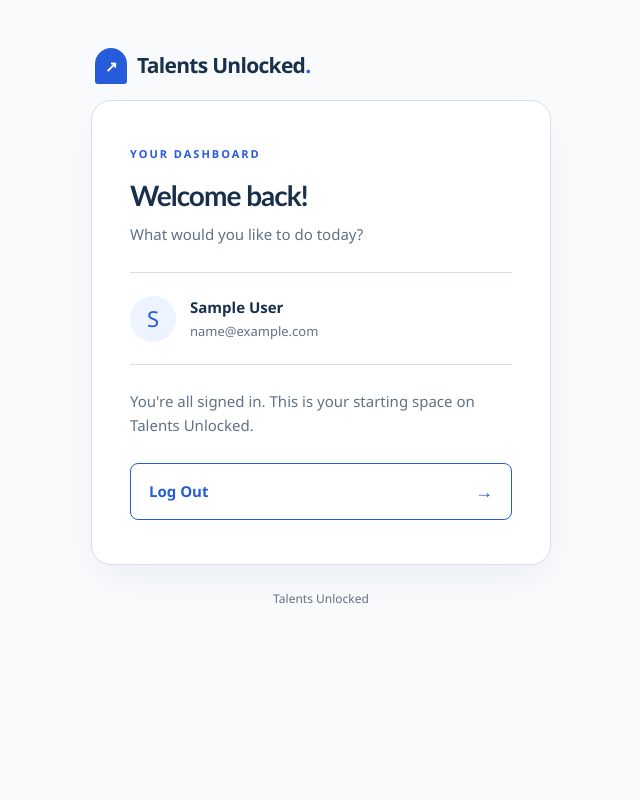
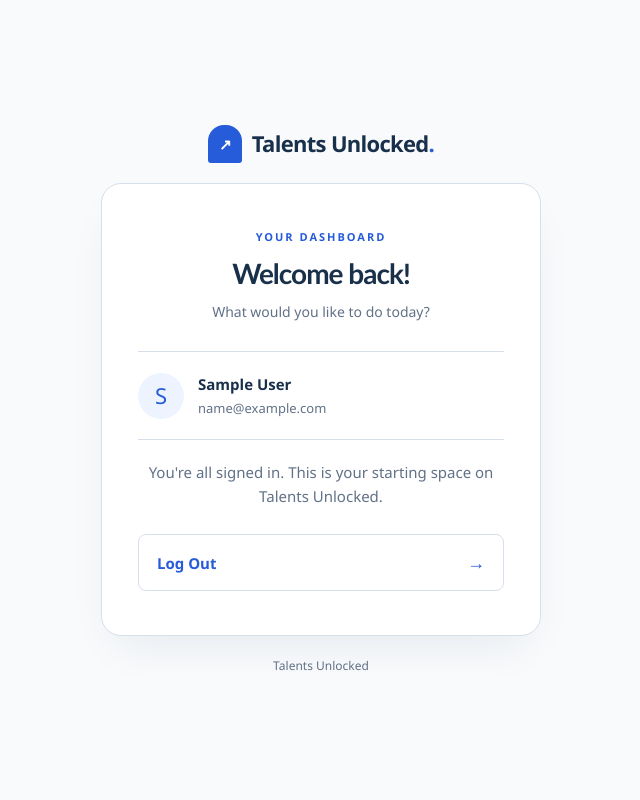
Before and after one commit to myra-rgb/talents_unlocked, a FastAPI app: page /dashboard in a window 1280 px wide. Shown: the whole page, without its empty margins (319-959 px from the left). Run offline with FastAPI, Linux system fonts and the light colour scheme; the visitor is signed in with stand-in values (Sample User, id 1); data comes from the database, SQL or seed files in the repository.

Commit message:
Center layout and branding evenly with balanced padding and cache busting

```diff
--- a/static/style.css
+++ b/static/style.css
@@ -1,89 +1,112 @@
 :root {
     --ink: #19304b;
     --blue: #265bd9;
+    --blue-hover: #1e4bc0;
     --pale: #edf3ff;
     --muted: #617187;
     --line: #d7dfeb;
     --white: #ffffff;
+    --page-bg: #f8fafc;
 }
 * { box-sizing: border-box; }
+
 body {
     margin: 0;
     color: var(--ink);
-    background: #f8fafc;
+    background: var(--page-bg);
     font-family: "Avenir Next", "Segoe UI", sans-serif;
     font-size: 15px;
     line-height: 1.6;
     min-height: 100vh;
     display: flex;
     flex-direction: column;
+    align-items: center;
+    justify-content: center;
+    padding: 40px 20px;
 }
+
 a { color: var(--blue); text-underline-offset: 4px; }
 a:hover { text-decoration-thickness: 2px; }
 
 .site-header {
     width: 100%;
-    max-width: 460px;
-    margin: 48px auto 16px;
-    padding: 0 4px;
+    max-width: 440px;
+    margin: 0 0 20px;
     display: flex;
+    justify-content: center;
     align-items: center;
 }
+
 .brand {
     display: inline-flex;
     align-items: center;
     gap: 10px;
     color: var(--ink);
     text-decoration: none;
-    font-size: 21px;
+    font-size: 22px;
     font-weight: 750;
     letter-spacing: -.7px;
 }
+
 .brand-mark {
     display: inline-grid;
     place-items: center;
-    width: 32px;
-    height: 36px;
+    width: 34px;
+    height: 38px;
     background: var(--blue);
     color: white;
     border-radius: 16px 16px 3px 3px;
     font-size: 15px;
 }
+
 .brand-dot { color: var(--blue); margin-left: -10px; }
 
 .layout {
     width: 100%;
-    max-width: 460px;
-    margin: 0 auto;
+    max-width: 440px;
+    margin: 0;
     border: 1px solid var(--line);
     border-radius: 20px;
     background: var(--white);
-    box-shadow: 0 16px 40px -12px rgba(25, 48, 75, 0.08);
+    box-shadow: 0 20px 48px -16px rgba(25, 48, 75, 0.09);
     overflow: hidden;
 }
+
 .form-panel {
-    padding: 44px 38px;
+    padding: 44px 36px;
+    width: 100%;
     display: flex;
-    align-items: center;
     justify-content: center;
 }
-.form-content { width: 100%; }
+
+.form-content {
+    width: 100%;
+}
 
 .eyebrow {
     color: var(--blue);
     font-size: 11px;
     font-weight: 750;
     letter-spacing: 2px;
-    margin: 0 0 16px;
+    margin: 0 0 12px;
+    text-align: center;
 }
+
 h2 {
     font-family: "Trebuchet MS", sans-serif;
     font-size: 28px;
     line-height: 1.2;
     letter-spacing: -1px;
     margin: 0 0 10px;
+    text-align: center;
 }
-.subtitle { margin: 0 0 26px; color: var(--muted); }
+
+.subtitle {
+    margin: 0 0 28px;
+    color: var(--muted);
+    text-align: center;
+    font-size: 14px;
+}
 
 label {
     display: block;
@@ -91,6 +114,7 @@ label {
     font-size: 13px;
     font-weight: 650;
 }
+
 input {
     width: 100%;
     border: 1px solid var(--line);
@@ -101,16 +125,20 @@ input {
     background: var(--white);
     transition: border-color 0.15s, box-shadow 0.15s;
 }
+
 input::placeholder { color: #788598; }
+
 input:focus {
     border-color: var(--blue);
     outline: none;
     box-shadow: 0 0 0 3px rgba(38, 91, 217, 0.15);
 }
+
 a:focus-visible, button:focus-visible {
     outline: 3px solid var(--blue);
     outline-offset: 4px;
 }
+
 .field-help { color: var(--muted); font-size: 12px; margin: 7px 0 0; }
 
 button {
@@ -128,19 +156,21 @@ button {
     font: inherit;
     font-weight: 650;
     cursor: pointer;
-    transition: filter 0.15s;
+    transition: filter 0.15s, background-color 0.15s;
 }
-button:hover { filter: brightness(.92); }
+
+button:hover { background-color: var(--blue-hover); filter: brightness(.96); }
 button span { font-size: 18px; }
 
 .switch-page {
     text-align: center;
     font-size: 13px;
-    margin: 26px 0 0;
+    margin: 24px 0 0;
     color: var(--muted);
 }
+
 .switch-page a { font-weight: 650; }
-.forgot-link { text-align: right; font-size: 12px; margin-top: 12px; }
+.forgot-link { text-align: right; font-size: 12px; margin-top: 10px; }
 
 .notice {
     padding: 12px 14px;
@@ -149,7 +179,9 @@ button span { font-size: 18px; }
     background: var(--pale);
     border: 1px solid var(--line);
     margin-bottom: 20px;
+    text-align: center;
 }
+
 .error { color: #9d3030; background: #fff2f2; border-color: #eccaca; }
 
 .account-card {
@@ -157,10 +189,13 @@ button span { font-size: 18px; }
     align-items: center;
     gap: 14px;
     border-block: 1px solid var(--line);
-    padding: 22px 0;
+    padding: 20px 0;
     overflow-wrap: anywhere;
+    margin: 20px 0;
 }
+
 .account-card p { margin: 2px 0 0; font-size: 13px; color: var(--muted); }
+
 .avatar {
     display: grid;
     place-items: center;
@@ -172,23 +207,23 @@ button span { font-size: 18px; }
     font-size: 22px;
     flex-shrink: 0;
 }
-.dashboard-copy { color: var(--muted); margin: 24px 0; }
-.secondary { background: white; color: var(--blue); }
+
+.dashboard-copy { color: var(--muted); margin: 20px 0; text-align: center; }
+.secondary { background: white; color: var(--blue); border-color: var(--line); }
+.secondary:hover { background: var(--pale); }
 
 footer {
     width: 100%;
-    max-width: 460px;
-    margin: 24px auto 40px;
-    padding: 0 4px;
+    max-width: 440px;
+    margin: 20px 0 0;
     text-align: center;
     font-size: 12px;
     color: var(--muted);
 }
 
-@media (max-width: 520px) {
-    .site-header { margin: 28px auto 14px; padding: 0 16px; }
-    .layout { margin: 0 16px; width: calc(100% - 32px); border-radius: 16px; }
+@media (max-width: 480px) {
+    body { padding: 24px 16px; }
+    .layout { border-radius: 16px; }
     .form-panel { padding: 32px 22px; }
     h2 { font-size: 24px; }
-    footer { margin: 20px auto 32px; padding: 0 16px; }
 }
--- a/templates/base.html
+++ b/templates/base.html
@@ -4,7 +4,7 @@
     <meta charset="UTF-8">
     <meta name="viewport" content="width=device-width, initial-scale=1.0">
     <title>{% block title %}{% endblock %} · Talents Unlocked</title>
-    <link rel="stylesheet" href="{{ url_for('static', path='/style.css') }}">
+    <link rel="stylesheet" href="{{ url_for('static', path='/style.css') }}?v=2">
 </head>
 <body>
     <header class="site-header">
```
Also changed, not shown: public/static/style.css (+64 -29 lines).
